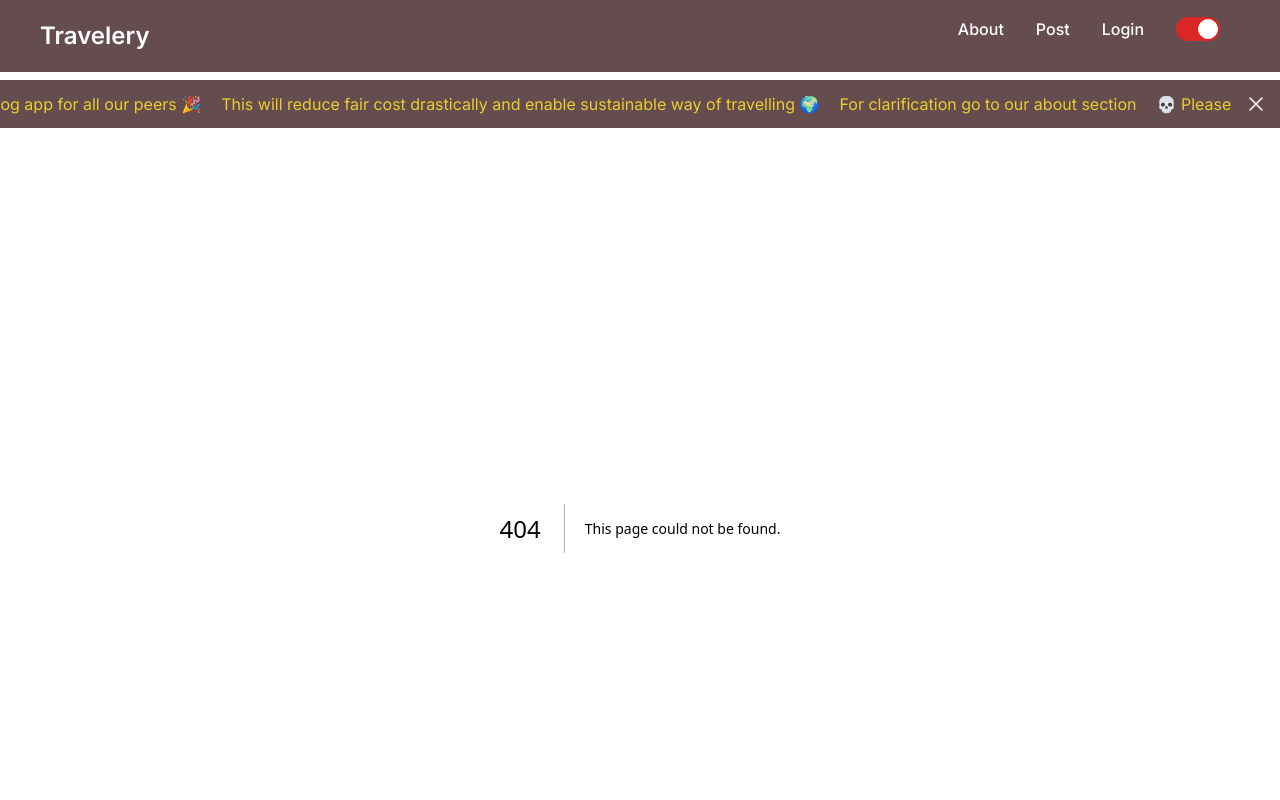
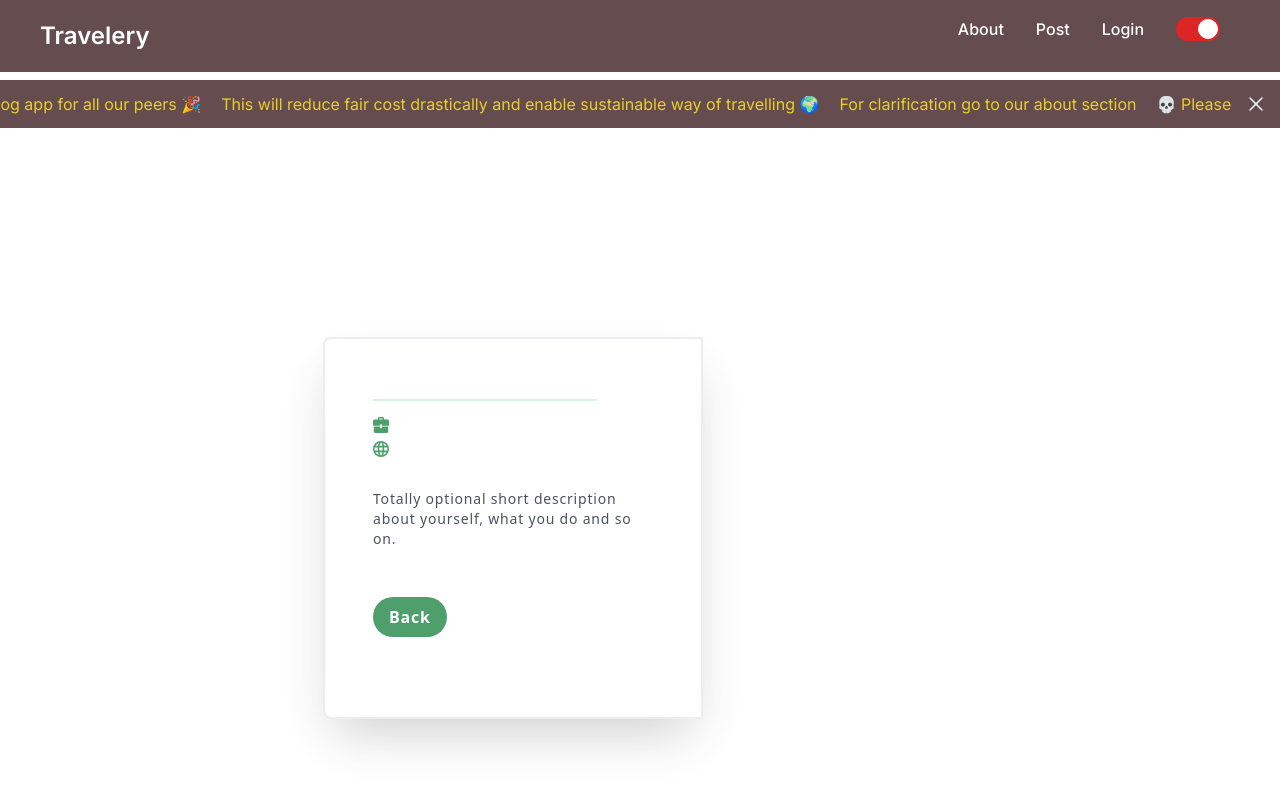
Before and after one commit to ManashAnand/Travelery, a Next.js app: page /Profile in a window 1280 px wide. Before the commit this address had no page. Shown: the top 800 px of the page. Built offline with nearby package versions, Linux system fonts and the light colour scheme.

Commit message:
made profile page

```diff
--- /dev/null
+++ b/app/Profile/page.jsx
@@ -0,0 +1,88 @@
+"use client";
+
+import { useRouter } from "next/navigation";
+import React from "react";
+import { useSelector } from "react-redux";
+
+const Profile = () => {
+
+    const state = useSelector((state) => state.user)
+    // console.log(state?.data?.user)
+
+    const router  = useRouter()
+
+  return (
+    <>
+      <div className="font-sans antialiased text-gray-900 leading-normal tracking-wider bg-cover">
+        <div className="max-w-4xl flex items-center h-auto lg:h-screen flex-wrap mx-auto my-32 lg:my-0">
+          <div
+            id="profile"
+            className="w-full lg:w-3/5 rounded-lg lg:rounded-l-lg lg:rounded-r-none shadow-2xl bg-white border-2 opacity-75 mx-6 lg:mx-0"
+          >
+            <div className="p-4 md:p-12 text-center lg:text-left">
+              <div className="block lg:hidden rounded-full shadow-xl mx-auto -mt-16 h-48 w-48 bg-cover bg-center"></div>
+
+              <h1 className="text-3xl font-bold pt-8 lg:pt-0">{state?.data?.user?.name}</h1>
+              <div className="mx-auto lg:mx-0 w-4/5 pt-3 border-b-2 border-green-500 opacity-25"></div>
+              <p className="pt-4 text-base font-bold flex items-center justify-center lg:justify-start">
+                <svg
+                  className="h-4 fill-current text-green-700 pr-4"
+                  xmlns="http://www.w3.org/2000/svg"
+                  viewBox="0 0 20 20"
+                >
+                  <path d="M9 12H1v6a2 2 0 0 0 2 2h14a2 2 0 0 0 2-2v-6h-8v2H9v-2zm0-1H0V5c0-1.1.9-2 2-2h4V2a2 2 0 0 1 2-2h4a2 2 0 0 1 2 2v1h4a2 2 0 0 1 2 2v6h-9V9H9v2zm3-8V2H8v1h4z" />
+                </svg>{" "}
+                {state?.data?.user?.email}
+              </p>
+              <p className="pt-2 text-gray-600 text-xs lg:text-sm flex items-center justify-center lg:justify-start">
+                <svg
+                  className="h-4 fill-current text-green-700 pr-4"
+                  xmlns="http://www.w3.org/2000/svg"
+                  viewBox="0 0 20 20"
+                >
+                  <path d="M10 20a10 10 0 1 1 0-20 10 10 0 0 1 0 20zm7.75-8a8.01 8.01 0 0 0 0-4h-3.82a28.81 28.81 0 0 1 0 4h3.82zm-.82 2h-3.22a14.44 14.44 0 0 1-.95 3.51A8.03 8.03 0 0 0 16.93 14zm-8.85-2h3.84a24.61 24.61 0 0 0 0-4H8.08a24.61 24.61 0 0 0 0 4zm.25 2c.41 2.4 1.13 4 1.67 4s1.26-1.6 1.67-4H8.33zm-6.08-2h3.82a28.81 28.81 0 0 1 0-4H2.25a8.01 8.01 0 0 0 0 4zm.82 2a8.03 8.03 0 0 0 4.17 3.51c-.42-.96-.74-2.16-.95-3.51H3.07zm13.86-8a8.03 8.03 0 0 0-4.17-3.51c.42.96.74 2.16.95 3.51h3.22zm-8.6 0h3.34c-.41-2.4-1.13-4-1.67-4S8.74 3.6 8.33 6zM3.07 6h3.22c.2-1.35.53-2.55.95-3.51A8.03 8.03 0 0 0 3.07 6z" />
+                </svg>{" "}
+                {state?.data?.user?.createdAt}
+              </p>
+              <p className="pt-8 text-sm">
+                Totally optional short description about yourself, what you do
+                and so on.
+              </p>
+
+              <div className="pt-12 pb-8">
+                <button className="bg-green-700 hover:bg-green-900 text-white font-bold py-2 px-4 rounded-full"
+                onClick={() => router.push('/')}
+                >
+                  Back
+                </button>
+              </div>
+
+              {/* <div className="mt-6 pb-16 lg:pb-0 w-4/5 lg:w-full mx-auto flex flex-wrap items-center justify-between">
+                <a className="link" href="#" data-tippy-content="@facebook_handle">
+                  <svg
+                    className="h-6 fill-current text-gray-600 hover:text-green-700"
+                    role="img"
+                    viewBox="0 0 24 24"
+                    xmlns="http://www.w3.org/2000/svg"
+                  >
+                    <title>Facebook</title>
+                    <path d="M22.676 0H1.324C.593 0 0 .593 0 1.324v21.352C0 23.408.593 24 1.324 24h11.494v-9.294H9.689v-3.621h3.129V8.41c0-3.099 1.894-4.785 4.659-4.785 1.325 0 2.464.097 2.796.141v3.24h-1.921c-1.5 0-1.792.721-1.792 1.771v2.311h3.584l-.465 3.63H16.56V24h6.115c.733 0 1.325-.592 1.325-1.324V1.324C24 .593 23.408 0 22.676 0" />
+                  </svg>
+                </a>
+              </div> */}
+            </div>
+          </div>
+
+          <div className="w-full lg:w-2/5">
+            <img
+              src={state?.data?.user?.imageUrl}
+              className="rounded-none lg:rounded-lg shadow-2xl hidden lg:block"
+            />
+          </div>
+        </div>
+      </div>
+    </>
+  );
+};
+
+export default Profile;
--- a/components/Navbar/Navbar.jsx
+++ b/components/Navbar/Navbar.jsx
@@ -96,9 +96,9 @@ const Navbar = () => {
           {
             Object.keys(state).length ?
             <>
-
-              <img class="w-10 h-10 p-1 rounded-full ring-2 ring-gray-300 dark:ring-gray-500" src={state?.data?.user?.imageUrl} alt="Bordered avatar"/>
-
+              <Link href="/Profile" className="w-12 h-8 p-1 rounded-full">
+                <img class="w-10 h-10 p-1 rounded-full ring-2 ring-gray-300 dark:ring-gray-500" src={state?.data?.user?.imageUrl} alt="Bordered avatar"/>
+              </Link>
             </>
             :<>
             <li>
```
